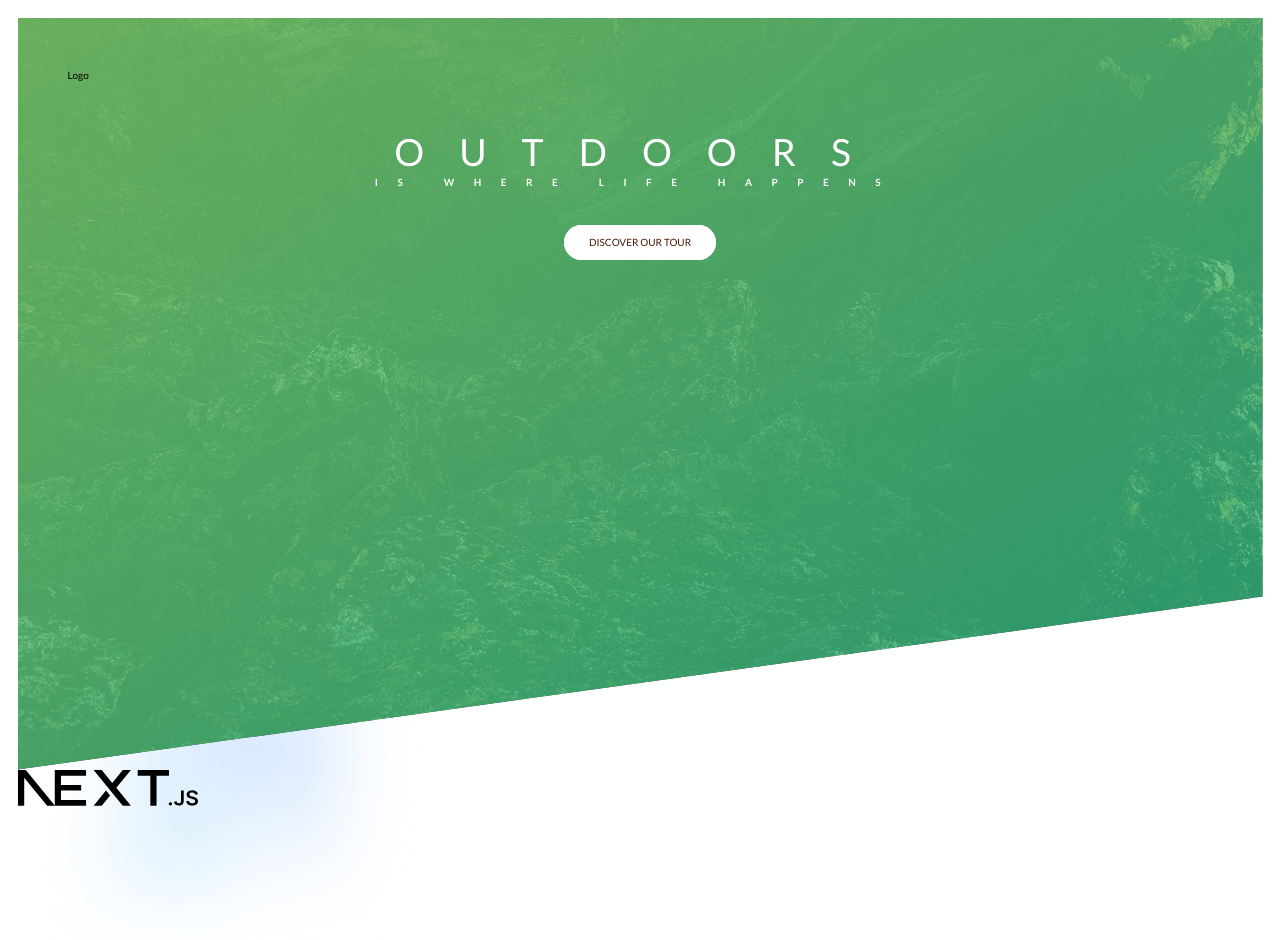
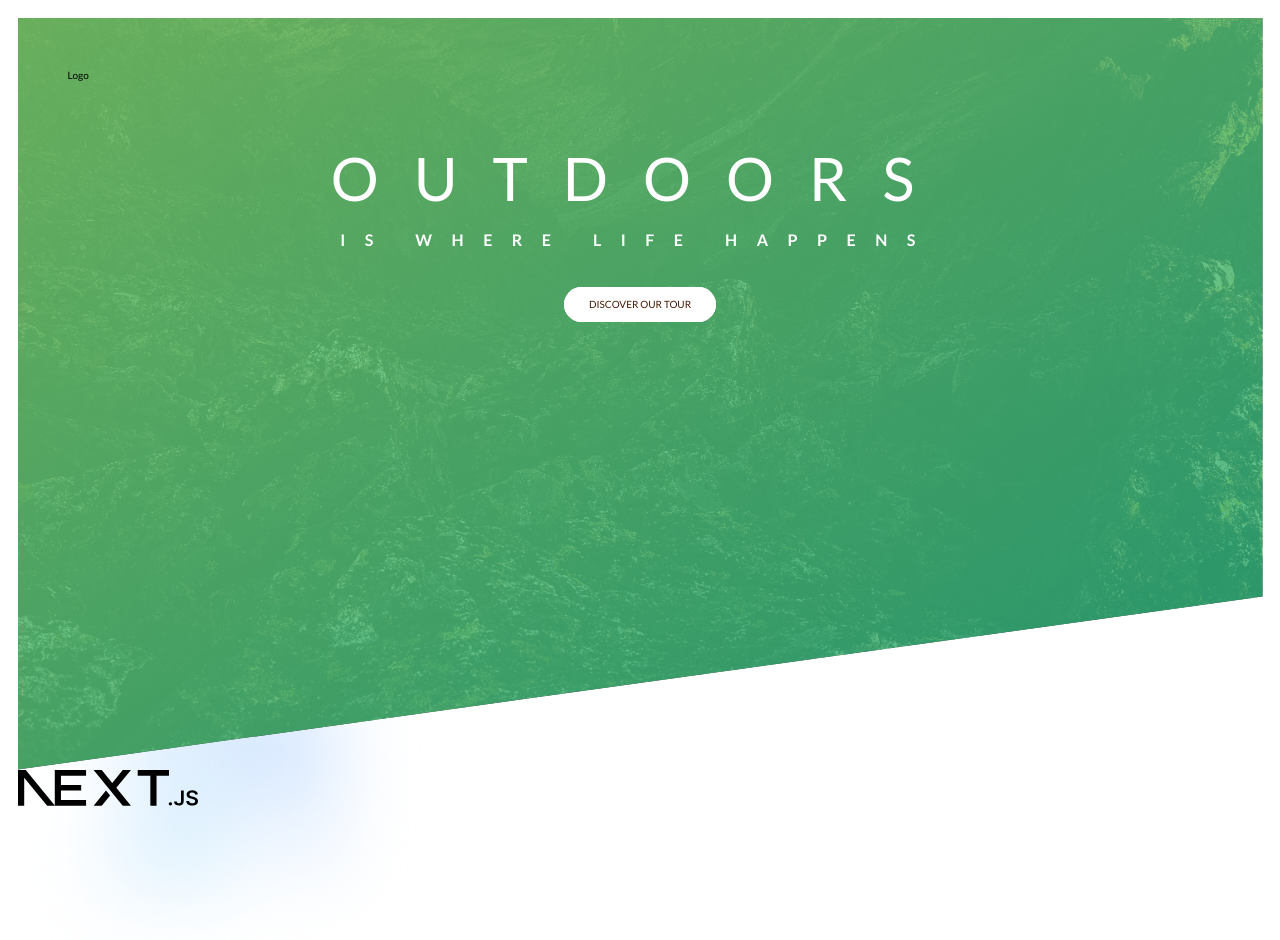
Before and after one commit to OmBharti999/pro, a Next.js app: page / in a window 1280 px wide. Shown: the top 940 px of the page. Built offline with nearby package versions, Linux system fonts and the light colour scheme.

Commit message:
fix font size

```diff
--- a/app/_component/header/index.css
+++ b/app/_component/header/index.css
@@ -28,11 +28,11 @@ header .text-box {
   @apply text-white uppercase text-center;
 }
 .heading-primary-main {
-  @apply block text-6xl tracking-[3.5rem] text-center;
+  @apply block text-[6rem] tracking-[3.5rem] text-center;
   animation: slideToLeft 2s 750ms ease-in;
 }
 .heading-primary-sub {
-  @apply block font-bold tracking-[1.95rem] text-center -ml-2 mt-2;
+  @apply block font-bold text-[1.6rem] tracking-[1.95rem] text-center -ml-2 mt-2;
   animation: slideToRight 2s 750ms ease-in;
 }
 
```
